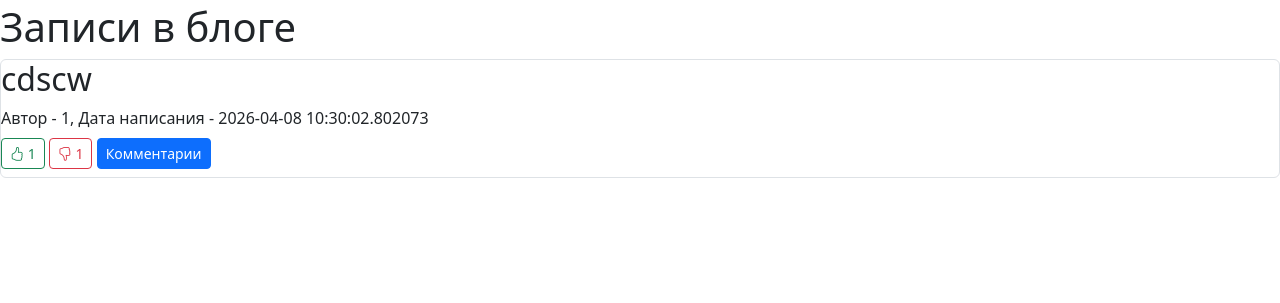
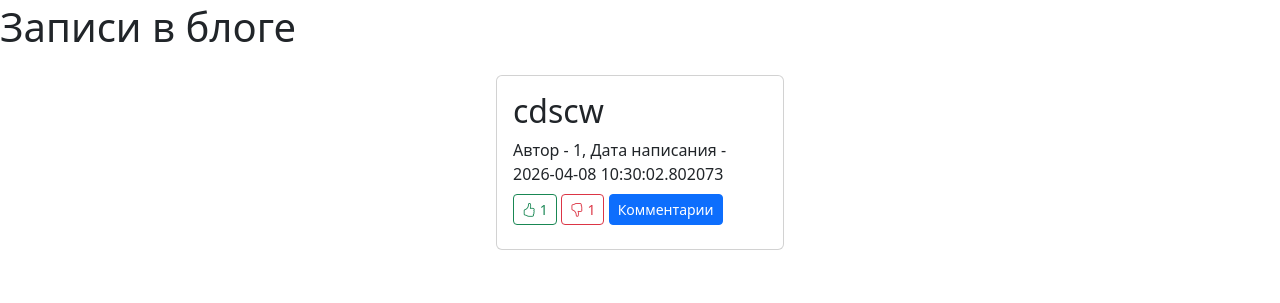
Before and after one commit to Ek2011/web_app, a Flask app: page / in a window 1280 px wide. Shown: the part 99-402 px from the top of the page. Run offline with Flask 3, Linux system fonts and the light colour scheme; data comes from the database, SQL or seed files in the repository.

Commit message:
карточки

```diff
--- a/main.py
+++ b/main.py
@@ -176,11 +176,12 @@ def dislike_action(id):
 @app.route("/")
 def index():
     db_sess = db_session.create_session()
+    type_file = ""
     if current_user.is_authenticated:
         news = db_sess.query(News).filter((News.user == current_user) | (News.is_private != True))
     else:
         news = db_sess.query(News).filter(News.is_private != True)
-    return render_template("index.html", news=news)
+    return render_template("index.html", news=news, type_file=type_file)
 
 
 @app.route('/register', methods=['GET', 'POST'])
--- a/templates/index.html
+++ b/templates/index.html
@@ -7,10 +7,22 @@
             <i class="bi bi-plus-circle"></i> Добавить новость
         </a>
     {% endif %}
+    <div class="container p-3">
+        <div class="d-flex flex-wrap justify-content-center gap-3 align-items-start">
             {% for item in news %}
-        <div class="col-md6 border rounded">
-            <h2>{{ item.title }}</h2>
-            <div>
+            <div class="card" style="width: 18rem;">
+                {% if item.file %}
+                    {% if type_file == "фото" %}
+                    test
+                    {% elif type_file == "видео" %}
+                    <video src="" class="object-fit-contain p-2" controls></video>
+                    {% elif type_file == "аудио" %}
+                    test
+                    {% endif %}
+                {% endif %}
+                <div class="card-body">
+                    <h2 class="card-title">{{ item.title }}</h2>
+                    <div class="card-text">
                         {{ item.content }}
                     </div>
                     <div>
@@ -25,7 +37,6 @@
                         </a>
                         <a href="#" class="btn btn-sm {{ 'btn-primary'}}">Комментарии</a>
                     </div>
-
                     {% if current_user.is_authenticated and current_user == item.user %}
                     <div>
                         <a href="/news/{{ item.id }}" class="btn btn-secondary">
@@ -35,8 +46,10 @@
                             <i class="bi bi-trash"></i> Удалить
                         </a>
                     </div>
-
                     {% endif %}
                 </div>
+            </div>
             {% endfor %}
+        </div>
+    </div
 {% endblock %}
```
Lines whose indentation alone changed are shown as unchanged.
